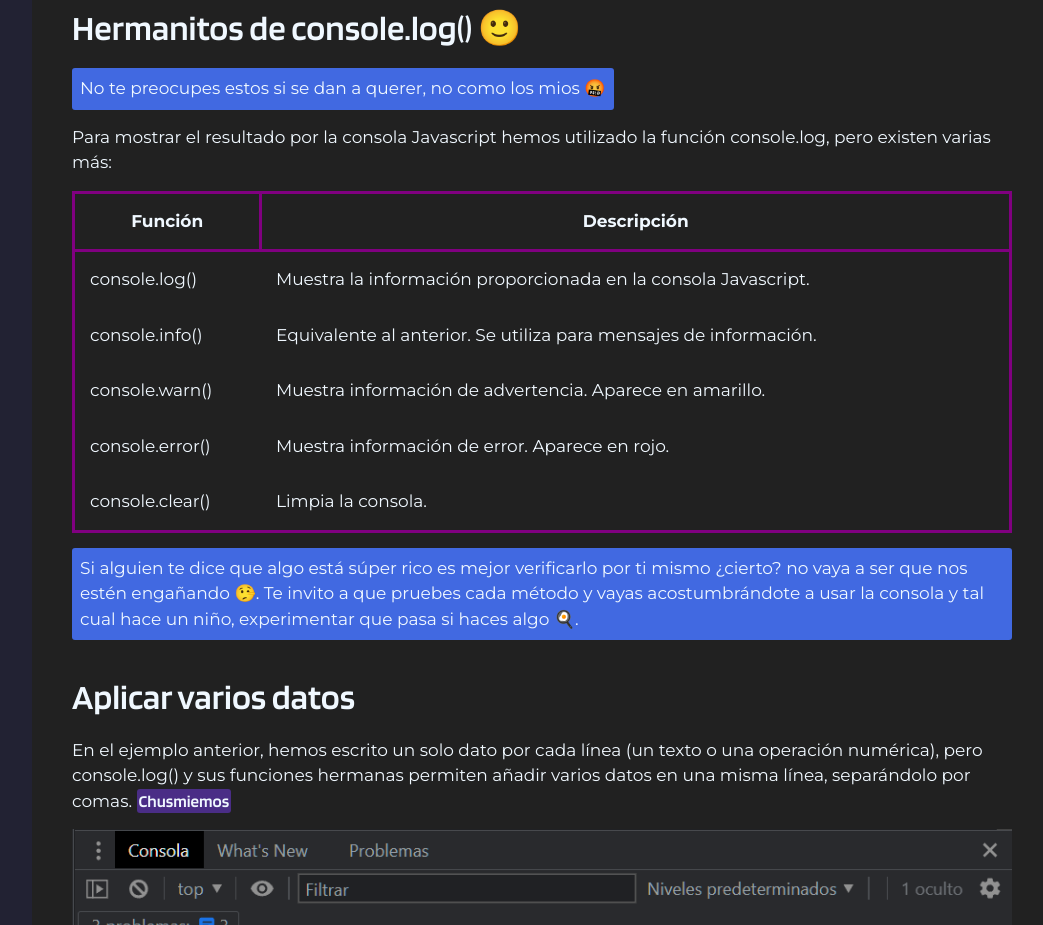
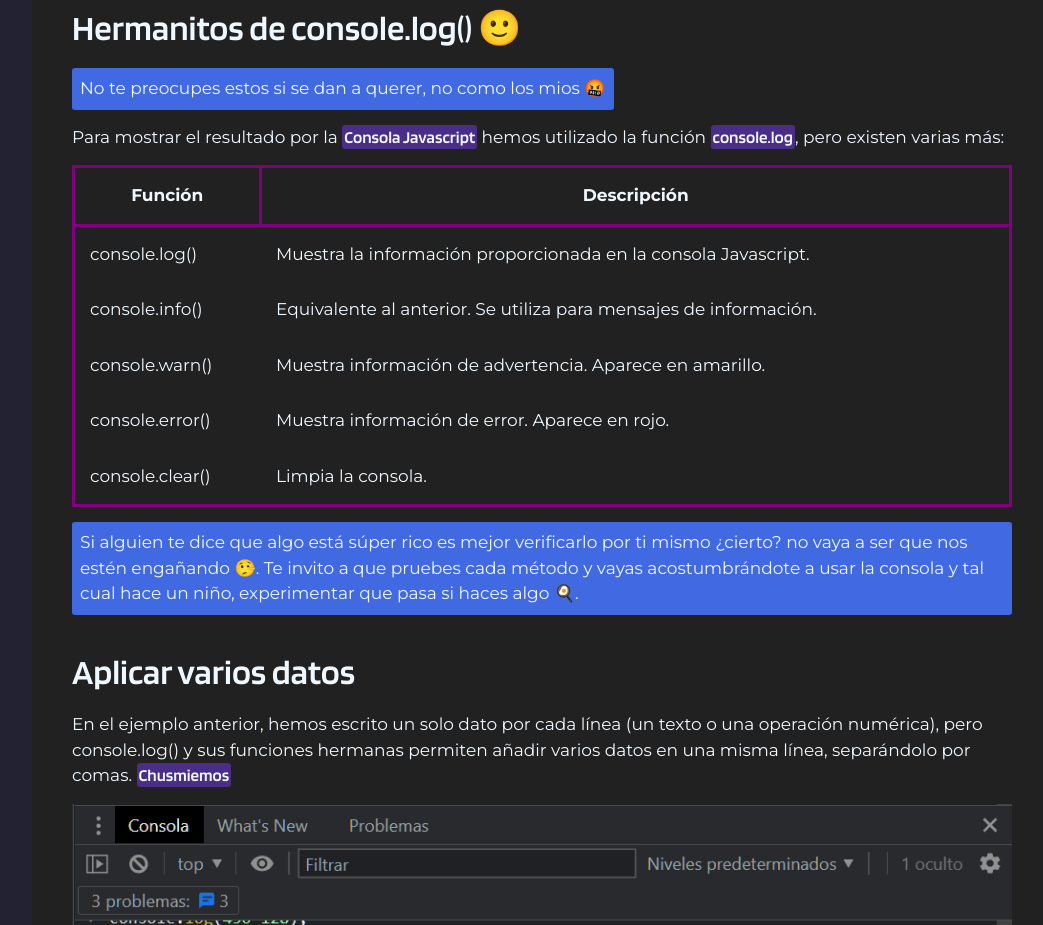
Before and after one commit to edarcode/edarcode, a React (Vite) app: page /javascript/consola in a window 1280 px wide. Shown: the part 2400-3325 px from the top of the page, without its empty margins (228-1271 px from the left). Built offline with nearby package versions, Linux system fonts and the light colour scheme.

Commit message:
refactor(src/components/container/ConsoleJs/ConsoleJs.jsx)

```diff
--- a/src/components/container/ConsoleJs/ConsoleJs.jsx
+++ b/src/components/container/ConsoleJs/ConsoleJs.jsx
@@ -66,8 +66,9 @@ export default function ConsoleJs() {
 					No te preocupes estos si se dan a querer, no como los mios 🤬
 				</p>
 				<p>
-					Para mostrar el resultado por la consola Javascript hemos utilizado la
-					función console.log, pero existen varias más:
+					Para mostrar el resultado por la <strong>Consola Javascript</strong>{" "}
+					hemos utilizado la función <strong>console.log</strong>, pero existen
+					varias más:
 				</p>
 				<table className={css.article__table}>
 					<thead>
```
